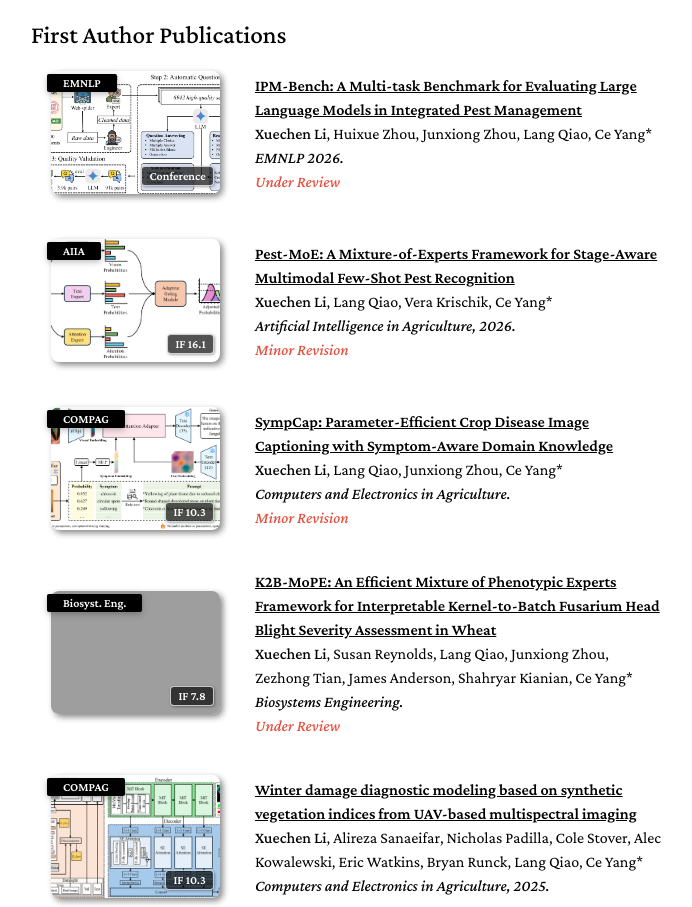
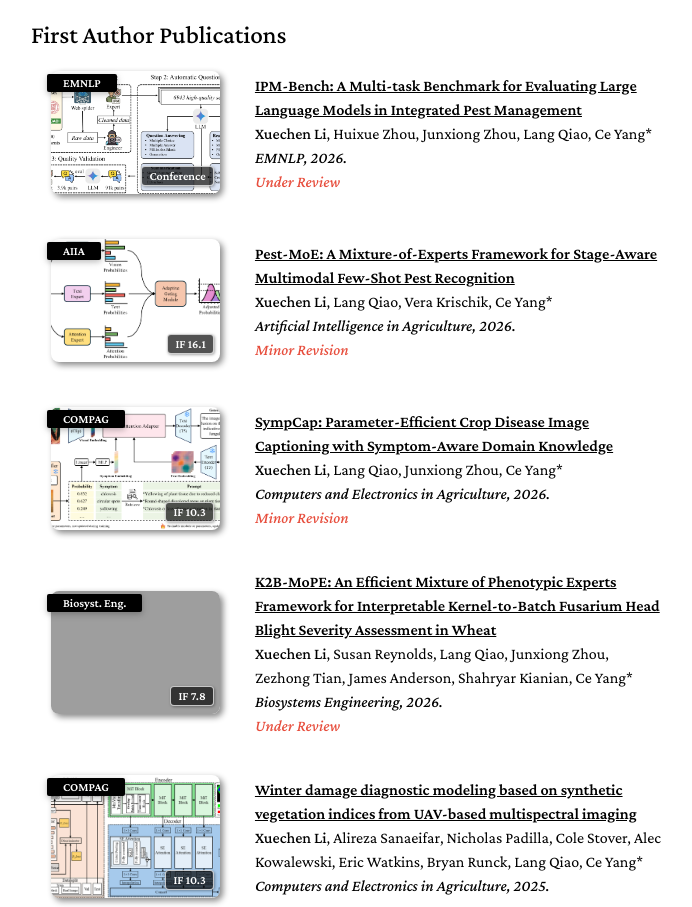
Before and after one commit to dbcopper/dbcopper.github.io, a Jekyll site: the page built from index.md, in a window 1280 px wide and 1400 px high. Shown: the part 453-1360 px from the top of the window, without its empty margins (439-1131 px from the left). Built offline with Jekyll 4.4.1, drawn with Linux system fonts in a browser that asks for light colours; comment, search, counter and statistics services are not loaded; a style sheet for code colours, icons or effects is not loaded; our own code applies the rules of GitHub Pages for plain Markdown files; grey boxes are pictures that could not be loaded.

Commit message:
Add 2026 to new publication venues

```diff
--- a/_data/publications.yml
+++ b/_data/publications.yml
@@ -4,7 +4,7 @@ first_author:
     authors: <strong>Xuechen Li</strong>, Huixue Zhou, Junxiong Zhou, Lang Qiao, Ce Yang*
     conference_short: EMNLP
     impact_factor: "Conference"
-    conference: EMNLP 2026.
+    conference: EMNLP, 2026.
     pdf:
     code:
     bibtex:
@@ -26,7 +26,7 @@ first_author:
     authors: <strong>Xuechen Li</strong>, Lang Qiao, Junxiong Zhou, Ce Yang*
     conference_short: COMPAG
     impact_factor: "IF 10.3"
-    conference: Computers and Electronics in Agriculture.
+    conference: Computers and Electronics in Agriculture, 2026.
     pdf:
     code:
     bibtex:
@@ -37,7 +37,7 @@ first_author:
     authors: <strong>Xuechen Li</strong>, Susan Reynolds, Lang Qiao, Junxiong Zhou, Zezhong Tian, James Anderson, Shahryar Kianian, Ce Yang*
     conference_short: Biosyst. Eng.
     impact_factor: "IF 7.8"
-    conference: Biosystems Engineering.
+    conference: Biosystems Engineering, 2026.
     pdf:
     code:
     bibtex:
```
